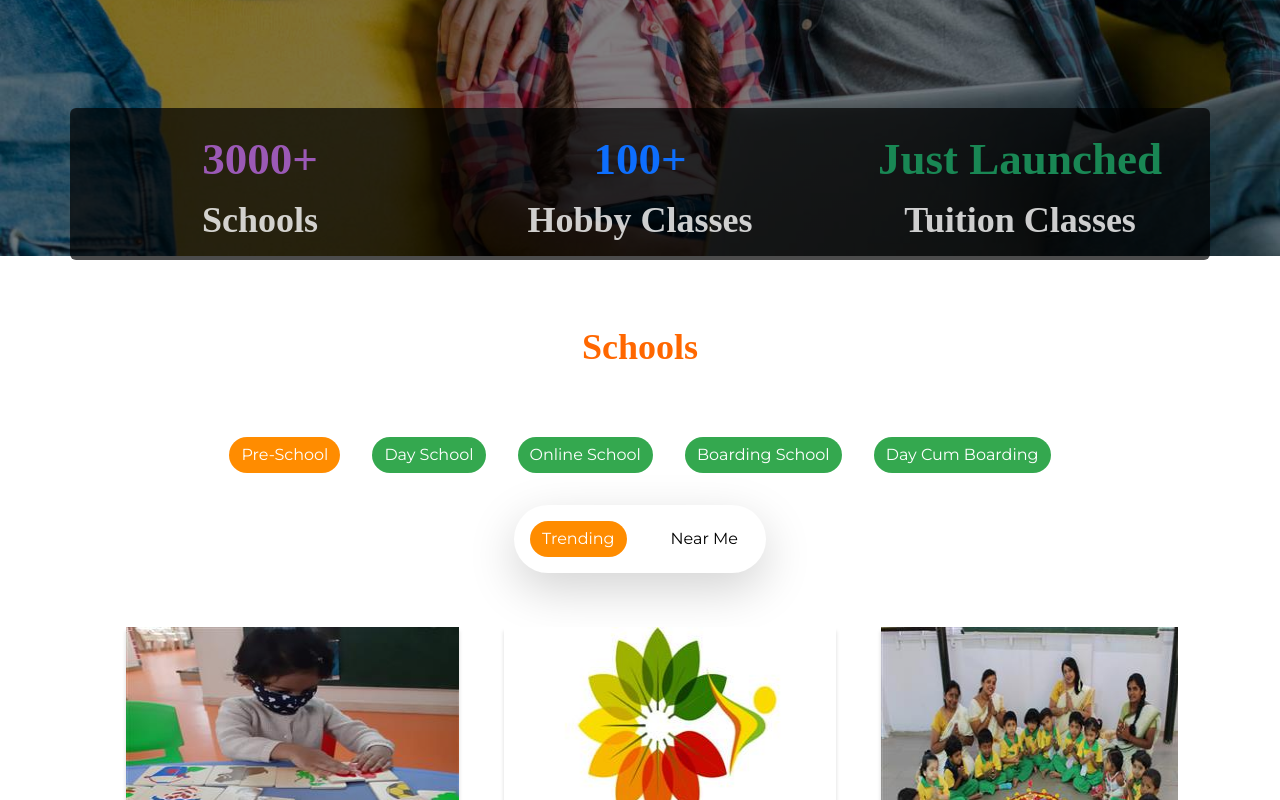
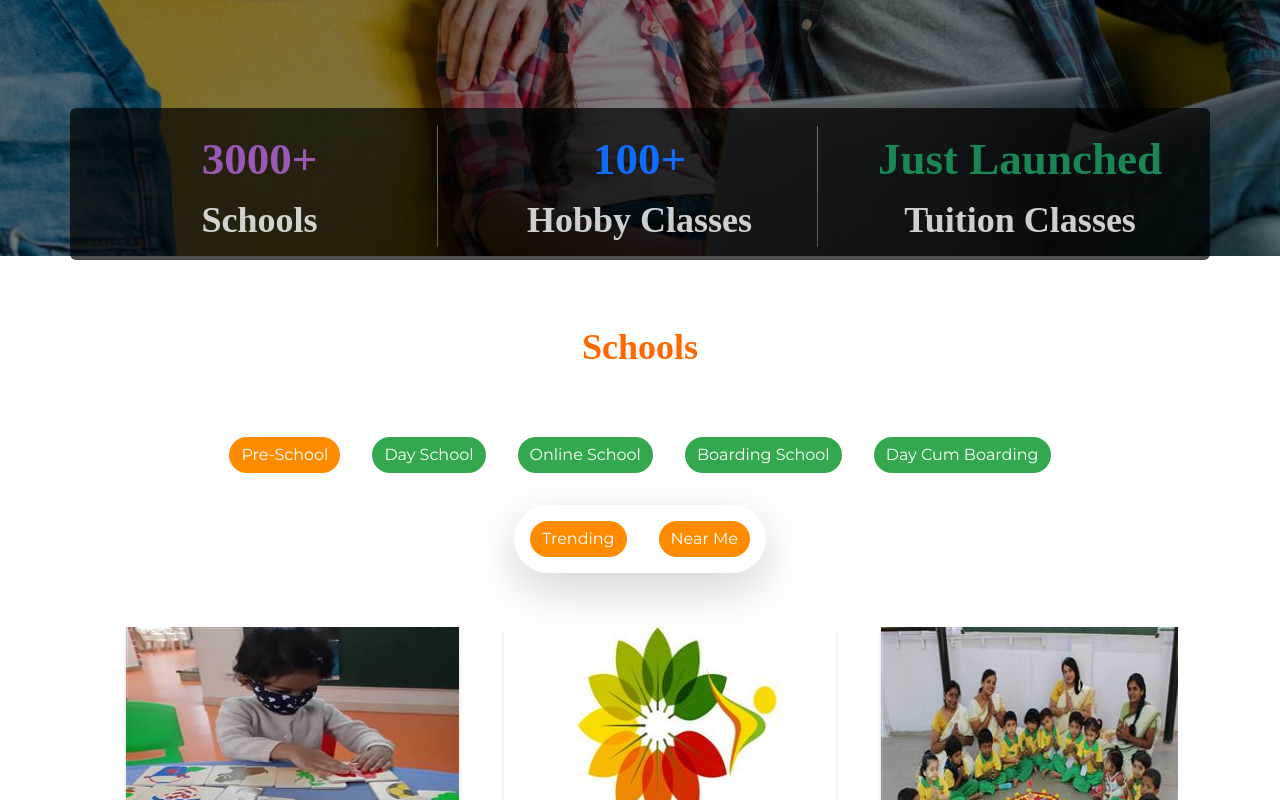
Before and after one commit to MouliChand01/SkoolzReactApplication, a React (Create React App) app: page / in a window 1280 px wide. Shown: the part 620-1420 px from the top of the page. Built offline with nearby package versions, Linux system fonts and the light colour scheme.

Commit message:
somemoreChanges

```diff
--- a/src/component/Header/Header.js
+++ b/src/component/Header/Header.js
@@ -1,6 +1,7 @@
 import React, { useState } from "react";
 import "./Header.css"
 import skoolzlogo from "../../Assets/Images/skoolz.PNG"
+import searcIcon from "../../Assets/Images/white-search-icon.jpg"
 
 const Header = ()=>{
     const [flag, setFlag] = useState("");
@@ -29,7 +30,7 @@ const Header = ()=>{
                                     <img src="~/skoolz/assets/img/icon/search_location.svg" alt="location" />
                                 </div>
                                 <button type="submit" className="search-icon">
-                                    <img src="~/skoolz/assets/img/icon/search.svg" alt="search" />
+                                    <img src={{searcIcon}} alt="search" />
                                 </button>
                             </div>
                         </div>
@@ -111,7 +112,7 @@ const Header = ()=>{
                                         <img src="~/skoolz/assets/img/icon/search_location.svg" alt="location" />
                                     </div>
                                     <button type="submit" className="search-icon">
-                                        <img src="~/skoolz/assets/img/icon/search.svg" alt="search" />
+                                        <img src={{searcIcon}} alt="search" />
                                     </button>
                                 </div>
                             </div>
--- a/src/component/Homeimage/Homeimage.css
+++ b/src/component/Homeimage/Homeimage.css
@@ -54,6 +54,9 @@
     opacity: .8;
     color: #ffffff;
     font-family: MontserratRegular;
+}
+.rightBorder {
+    border-right: 1px solid rgba(199, 198, 198, 0.5);
 }
 .recordItems .text-info,
     .recordItems .text-primary,
--- a/src/component/Schools/Schools.js
+++ b/src/component/Schools/Schools.js
@@ -13,7 +13,18 @@ import { Swiper, SwiperSlide } from "swiper/react";
 const Schools = () => {
     let [mywindow, setMywindow] = useState({});
     let [trending, setTrending] = useState(true);
-    let [selected, setSelected] = useState(false)
+    let [selected, setSelected] = useState(true);
+
+    const changebtn=(val)=>{
+        if(val === "nearMe"){
+            setTrending(!trending)
+            setSelected(!selected)
+        }
+        else{
+            setTrending(!trending)
+            setSelected(!selected)
+        }
+    }
     let resizeId;
     useEffect(() => {
         window.addEventListener("resize", function () {
@@ -237,7 +248,6 @@ const Schools = () => {
                         <h1>
                             More Schools
                         </h1>
-                        {/* <a href="register.html"><div className="joinOurNetworkButton">Register School<span className="registerSchoolIcon"></span></div></a> */}
                         <div className="MoreschoolsHome"></div><a target="_blank" href="https://www.skoolz.in/home/search" className="joinOurNetworkButton"><div>Search<span className="registerSchoolIcon"></span></div></a>
                     </div>
                 </div>
```
Also changed, not shown: src/Assets/Images/search-icon.jpg (added), src/Assets/Images/white-search-icon.jpg (added).
